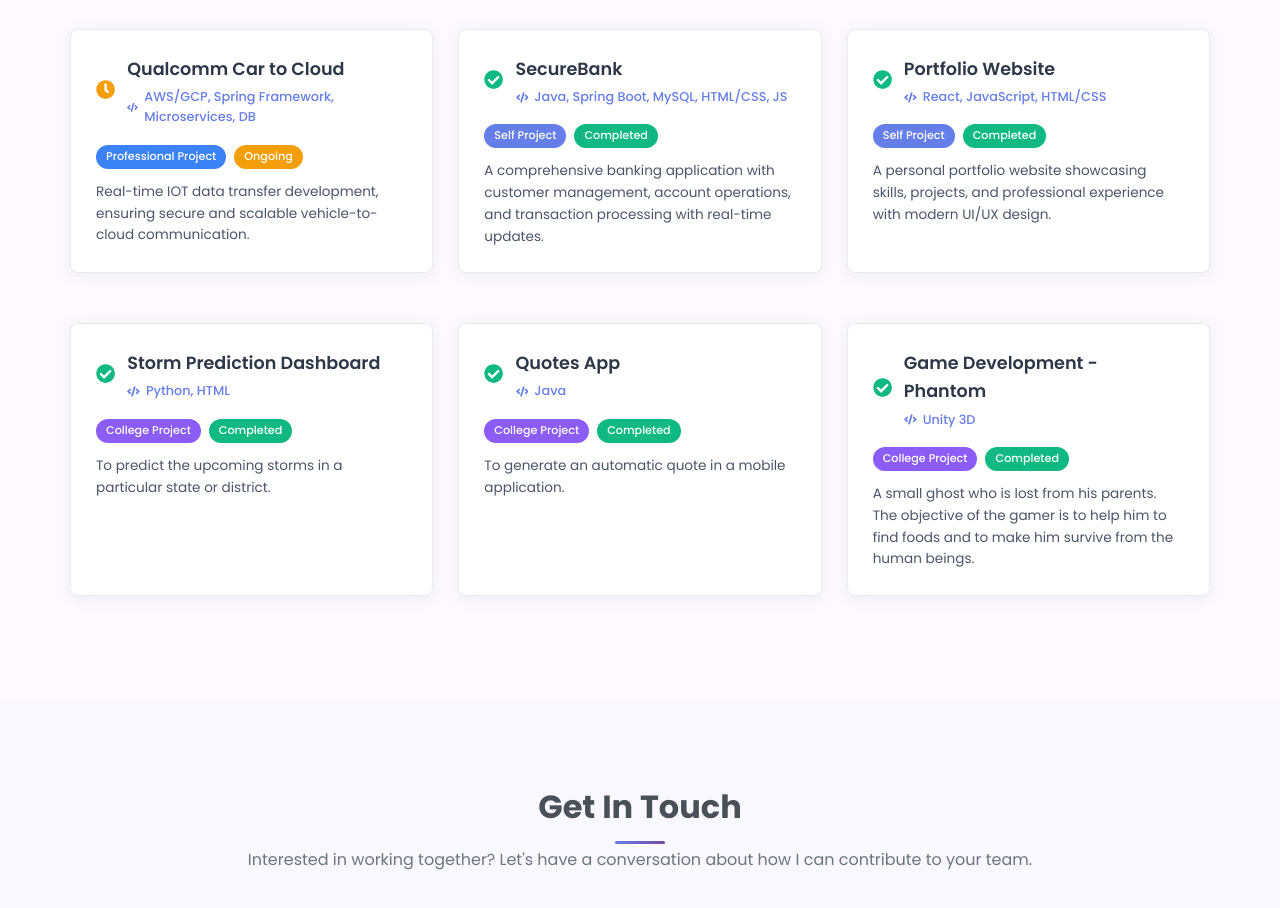
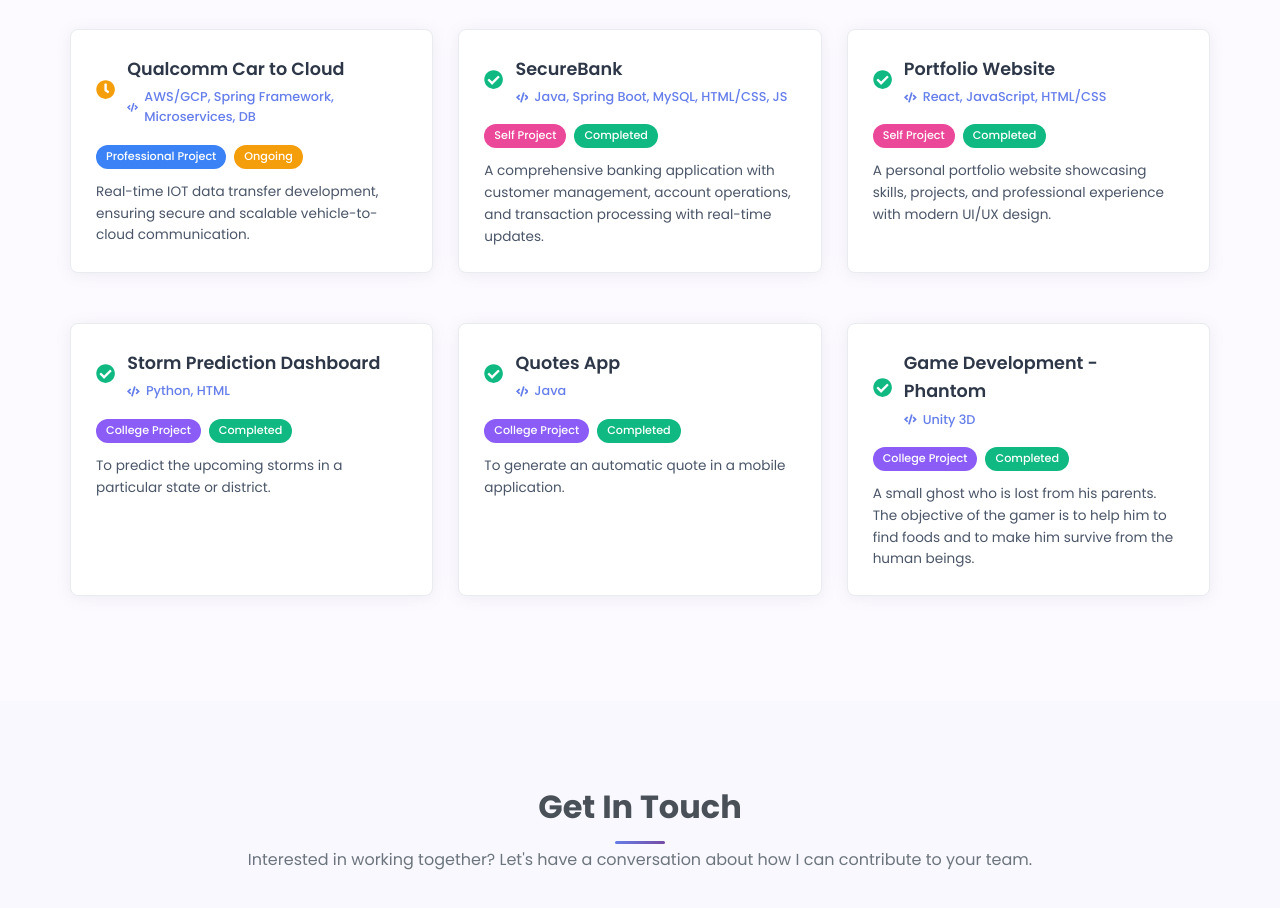
Before and after one commit to gayathri3031/portfolio, a React (Create React App) app: page / in a window 1280 px wide. Shown: the part 4040-4948 px from the top of the page. Built offline with nearby package versions, Linux system fonts and the light colour scheme.

Commit message:
Update Projects.js

```diff
--- a/src/components/Projects.js
+++ b/src/components/Projects.js
@@ -4,15 +4,22 @@
 
 const Projects = () => {
   const [projectsData, setProjectsData] = useState([]);
+  const [dataVersion, setDataVersion] = useState(0); // Add version state
 
   useEffect(() => {
     const loadProjectsData = async () => {
-      const data = await readCSV('data/projects.csv');
-      setProjectsData(data);
+      try {
+        const data = await readCSV('/data/projects.csv');
+        console.log('Loaded projects data:', data); // Add logging
+        setProjectsData(data);
+        setDataVersion(prev => prev + 1); // Increment version on successful load
+      } catch (error) {
+        console.error('Failed to load projects:', error);
+      }
     };
 
     loadProjectsData();
-  }, []);
+  }, []); // Dependencies array remains empty
 
   const getStatusIcon = (status) => {
     switch (status) {
@@ -28,19 +35,21 @@
   const getTypeColor = (type) => {
     switch (type) {
       case 'Professional Project':
-        return '#3b82f6';
+        return '#3b82f6';  // Blue
       case 'College Project':
-        return '#8b5cf6';
+        return '#8b5cf6';  // Purple
+      case 'Self Project':
+        return '#ec4899';  // Pink
       default:
-        return '#667eea';
+        return '#667eea';  // Blue-gray
     }
   };
 
   return (
     <div>
-      <div className="grid grid-2">
+      <div className="grid grid-2" key={dataVersion}> {/* Add key for force re-render */}
         {projectsData.map((project, index) => (
-          <div key={index} className="card clickable">
+          <div key={`${index}-${dataVersion}`} className="card clickable"> {/* Update key to include version */}
             <div style={{ display: 'flex', alignItems: 'center', marginBottom: '12px' }}>
               <div style={{ marginRight: '12px', fontSize: '1.2rem' }}>
                 {getStatusIcon(project.status)}
@@ -97,5 +106,4 @@
   );
 };
 
-
 export default Projects;
```
